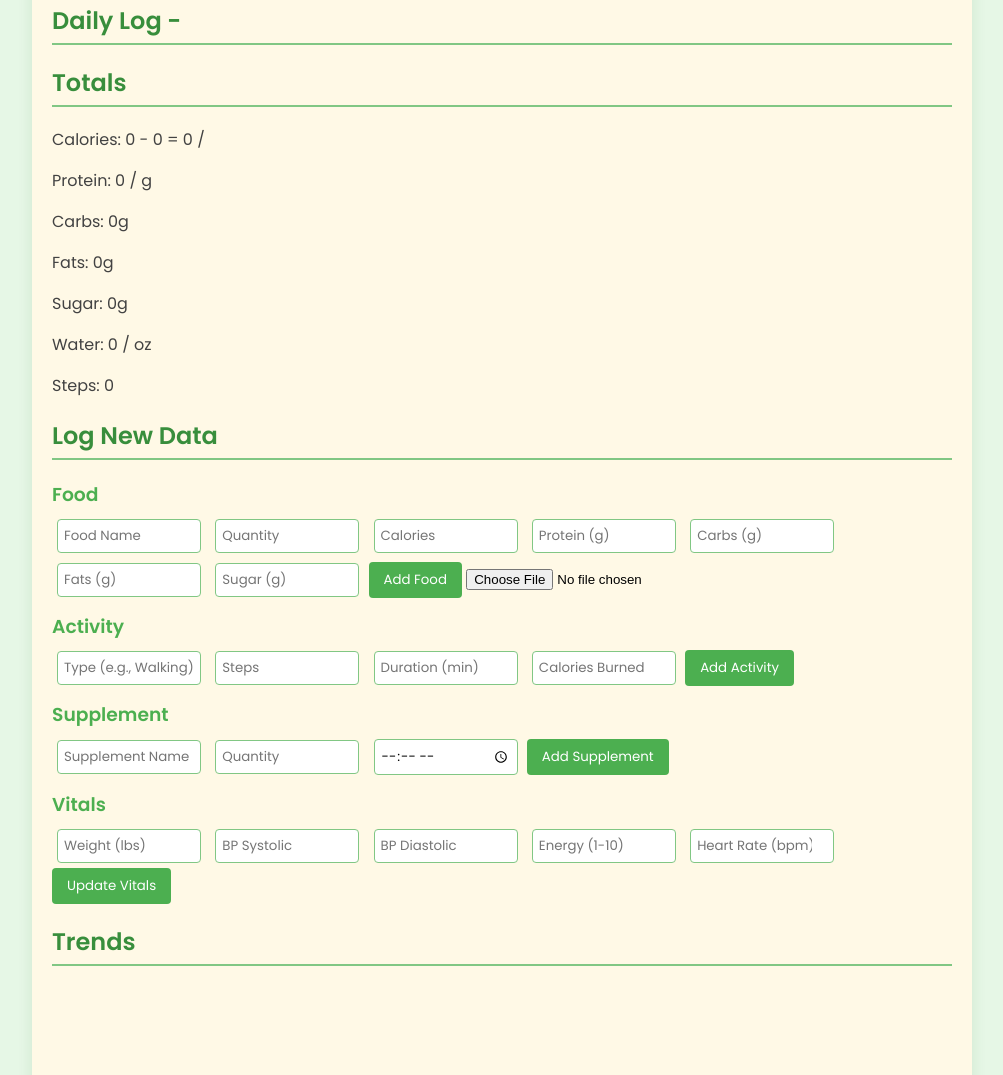
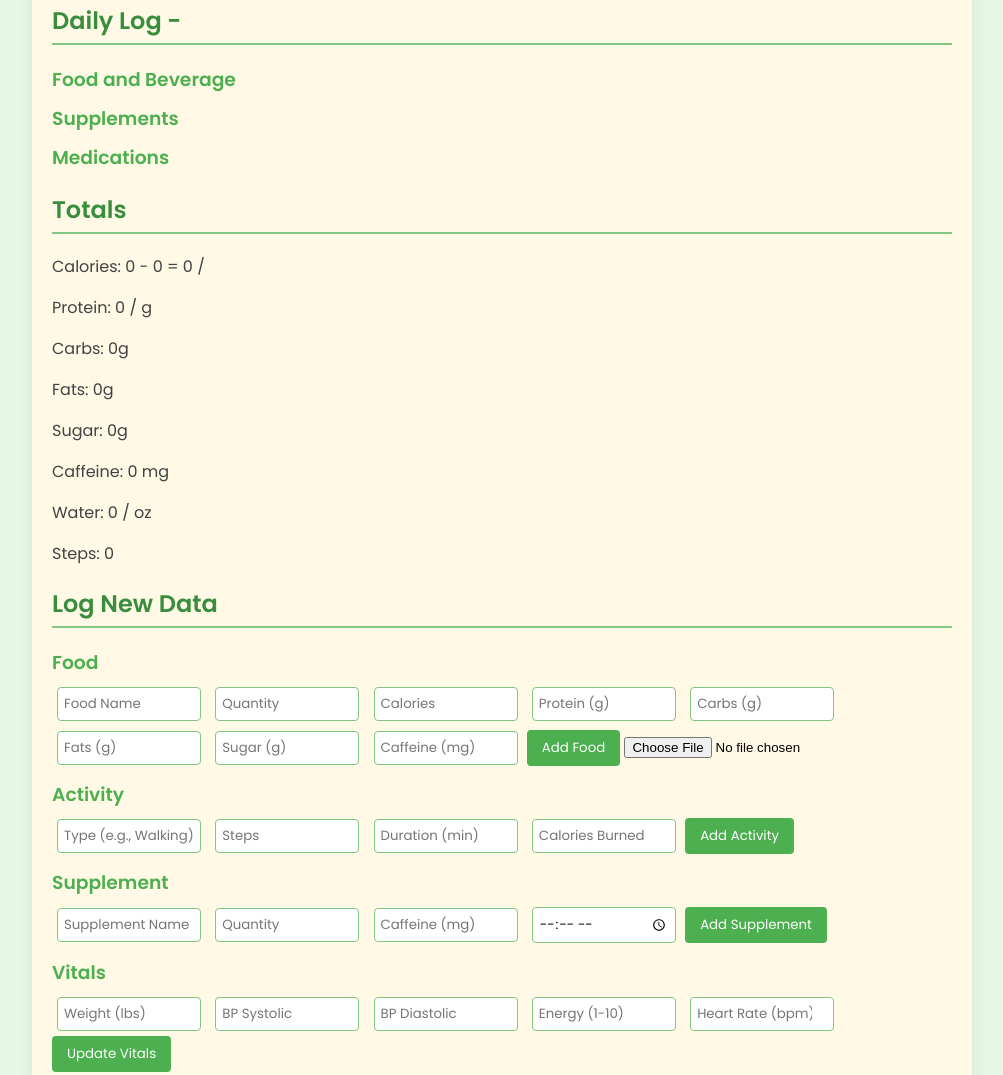
Before and after one commit to rorys32/HealthSync, a plain HTML site: page index.html in a window 1280 px wide. Shown: the part 128-1203 px from the top of the page, without its empty margins (138-1141 px from the left). Drawn offline with nearby package versions, Linux system fonts and the light colour scheme; no server answers.

Commit message:
Update index.html

```diff
--- a/index.html
+++ b/index.html
@@ -1,4 +1,4 @@
-<!-- HealthSync Version 1.1.001 -->
+<!-- HealthSync Version 1.1.002 -->
 <!DOCTYPE html>
 <html lang="en">
 <head>
@@ -13,8 +13,18 @@
         <h1>HealthSync</h1>
         <section id="daily">
             <h2>Daily Log - <span id="currentDate"></span></h2>
-            <div id="morning"></div>
-            <div id="midMorning"></div>
+            <div>
+                <h3>Food and Beverage</h3>
+                <div id="foodBeverage"></div>
+            </div>
+            <div>
+                <h3>Supplements</h3>
+                <div id="supplements"></div>
+            </div>
+            <div>
+                <h3>Medications</h3>
+                <div id="medications"></div>
+            </div>
         </section>
         <section>
             <h2>Totals</h2>
@@ -23,6 +33,7 @@
             <p>Carbs: <span id="carbs">0</span>g</p>
             <p>Fats: <span id="fats">0</span>g</p>
             <p>Sugar: <span id="sugar">0</span>g</p>
+            <p>Caffeine: <span id="caffeine">0</span> mg <span id="caffeineWarning"></span></p>
             <p>Water: <span id="water">0</span> / <span id="waterGoal"></span> oz</p>
             <p>Steps: <span id="steps">0</span></p>
         </section>
@@ -37,6 +48,7 @@
                 <input type="number" id="carbsInput" placeholder="Carbs (g)">
                 <input type="number" id="fatsInput" placeholder="Fats (g)">
                 <input type="number" id="sugarInput" placeholder="Sugar (g)">
+                <input type="number" id="caffeineInput" placeholder="Caffeine (mg)">
                 <button onclick="addFood()">Add Food</button>
                 <input type="file" id="nutritionPhoto" accept="image/*" onchange="parseNutritionPhoto()">
             </div>
@@ -53,6 +65,7 @@
                 <input type="text" id="supplementName" placeholder="Supplement Name" list="supplementList">
                 <datalist id="supplementList"></datalist>
                 <input type="text" id="suppQuantity" placeholder="Quantity">
+                <input type="number" id="suppCaffeine" placeholder="Caffeine (mg)">
                 <input type="time" id="suppTime">
                 <button onclick="addSupplement()">Add Supplement</button>
             </div>
@@ -76,7 +89,7 @@
             <canvas id="trendChart" width="400" height="200"></canvas>
         </section>
         <button onclick="saveData()">Save Data as JSON</button>
-        <footer>HealthSync v1.1.001</footer>
+        <footer>HealthSync v1.1.002</footer>
     </div>
     <script src="https://cdn.jsdelivr.net/npm/chart.js"></script>
     <script src="script.js"></script>
```
